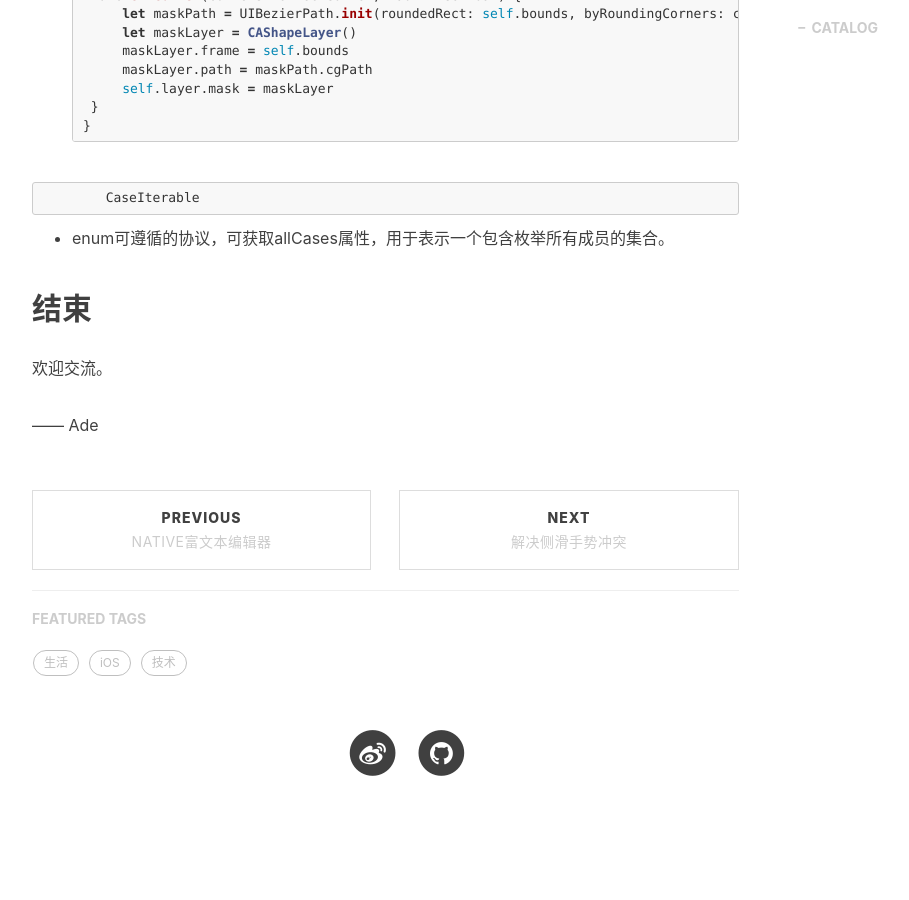
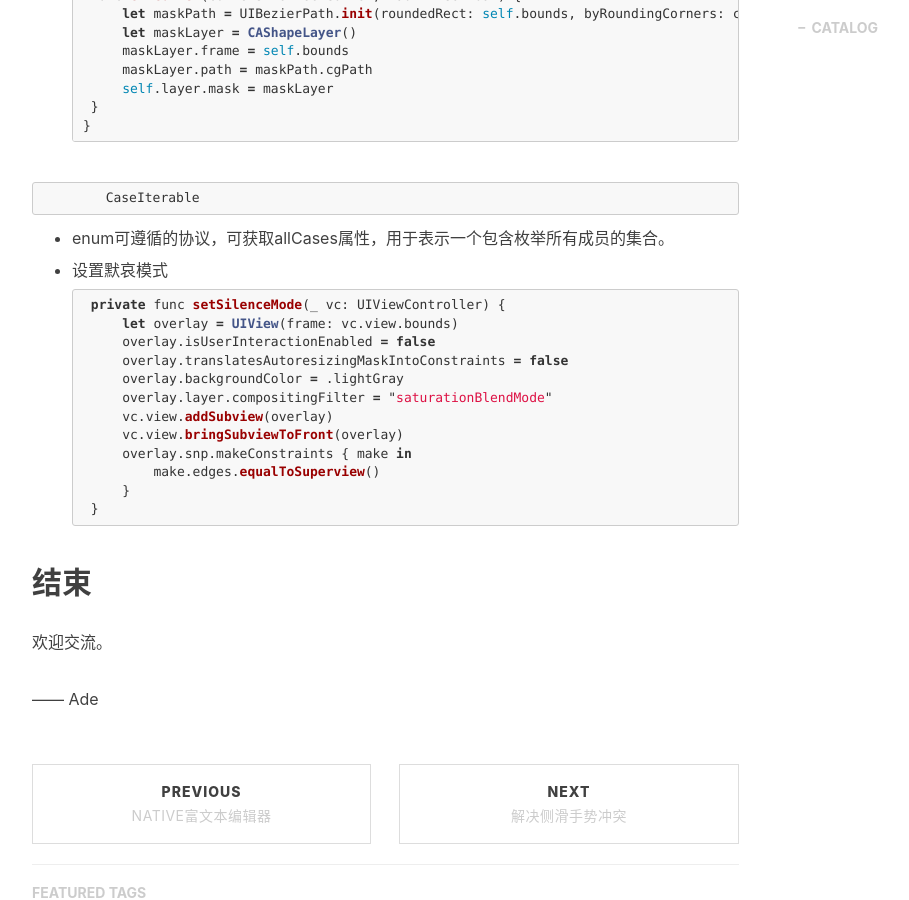
Before and after one commit to Zkim/Zkim.github.io, a Jekyll site: the page built from _posts/2021-08-13-小Tips(不断更新).markdown, in a window 1280 px wide and 900 px high, scrolled down 1630 px. Shown: the whole window, without its empty margins (233-1142 px from the left). Built offline with Jekyll 4.4.1, drawn with Linux system fonts in a browser that asks for light colours; nearby versions of some CDN libraries; comment, search, counter and statistics services are not loaded; before the commit the page ends 2476 px from its top, so only the background shows below that.

Commit message:
添加tips

````diff
--- a/_posts/2021-08-13-小Tips(不断更新).markdown
+++ b/_posts/2021-08-13-小Tips(不断更新).markdown
@@ -78,6 +78,23 @@
 ```
 *  enum可遵循的协议，可获取allCases属性，用于表示一个包含枚举所有成员的集合。
 
+
+*  设置默哀模式
+```js
+    private func setSilenceMode(_ vc: UIViewController) {
+        let overlay = UIView(frame: vc.view.bounds)
+        overlay.isUserInteractionEnabled = false
+        overlay.translatesAutoresizingMaskIntoConstraints = false
+        overlay.backgroundColor = .lightGray
+        overlay.layer.compositingFilter = "saturationBlendMode"
+        vc.view.addSubview(overlay)
+        vc.view.bringSubviewToFront(overlay)
+        overlay.snp.makeConstraints { make in
+            make.edges.equalToSuperview()
+        }
+    }
+```
+
 ## 结束
 
 欢迎交流。
````
